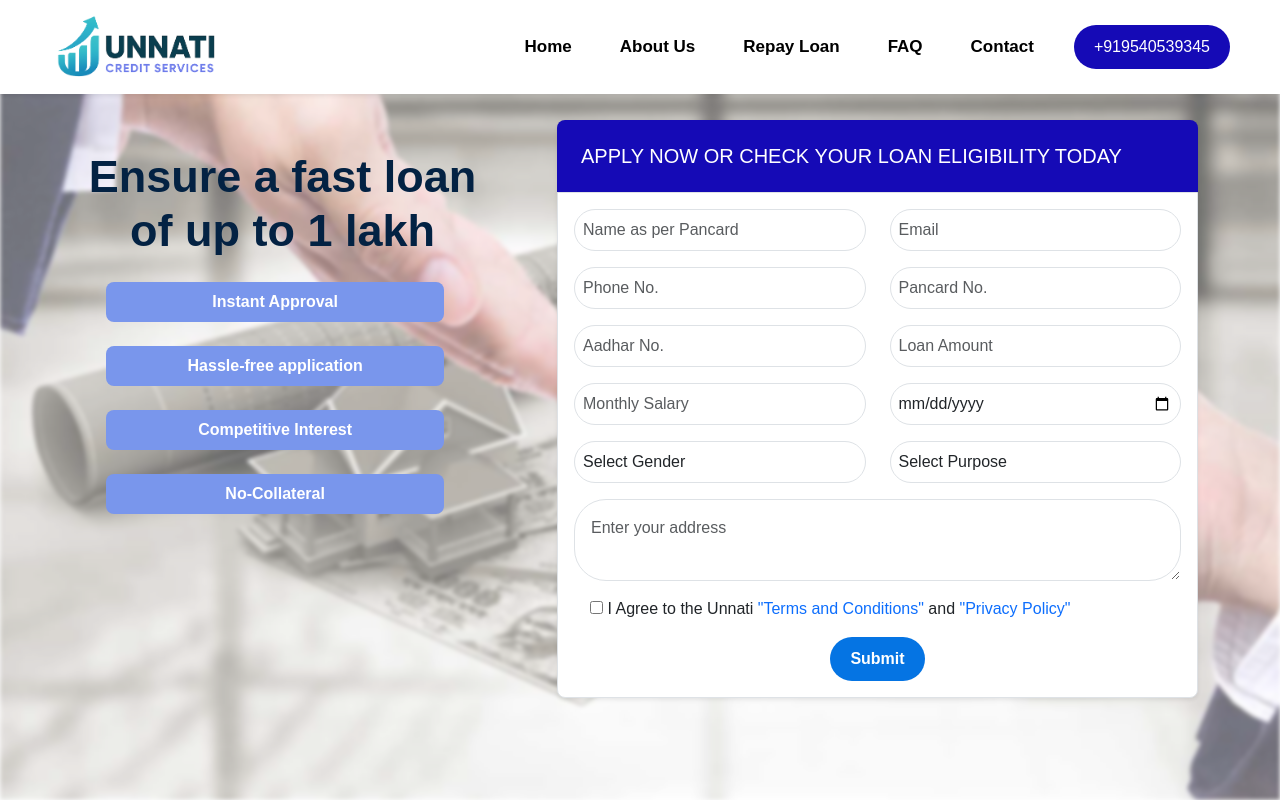
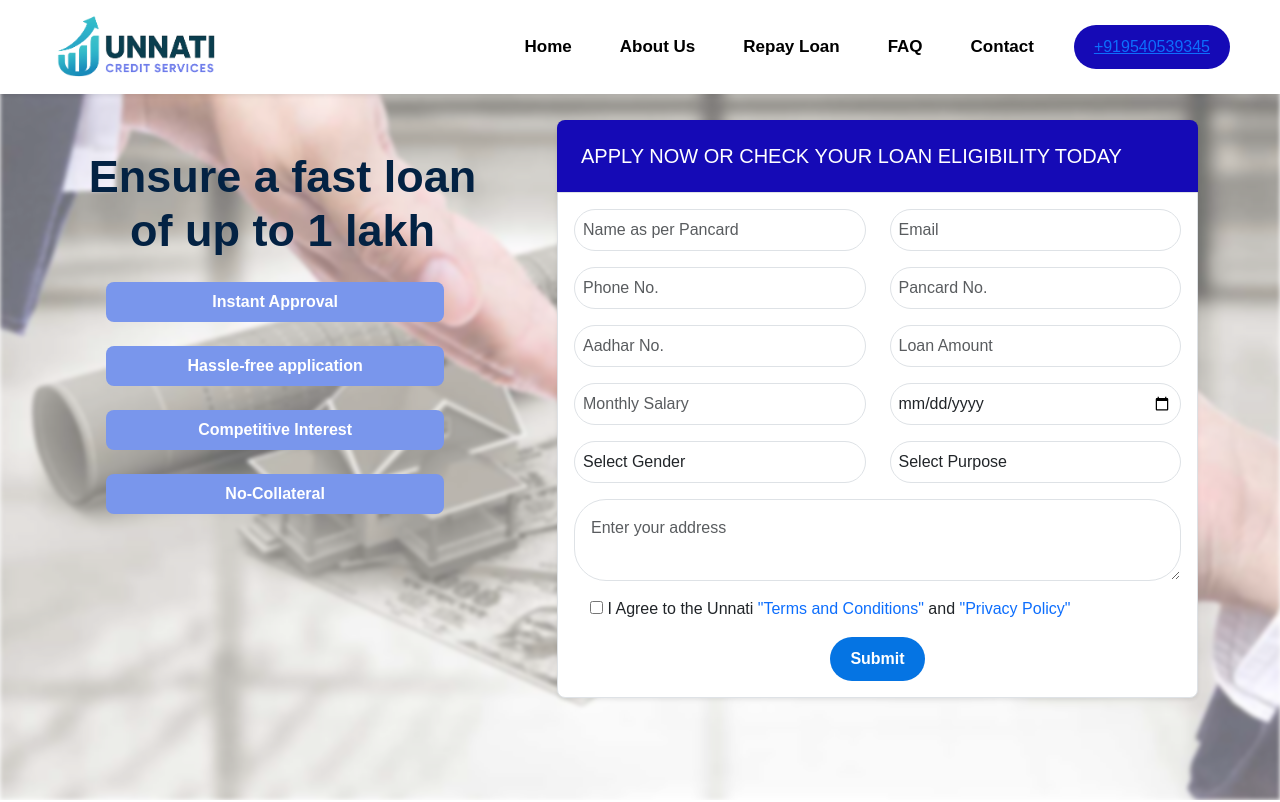
Before and after one commit to ritikagupta88/unnati_app, a React (Create React App) app: page / in a window 1280 px wide. Shown: the top 802 px of the page. Built offline with nearby package versions, Linux system fonts and the light colour scheme; the HTML template or start-up script is replaced by a standard one.

Commit message:
Updated contact link

```diff
--- a/src/mainpage.js
+++ b/src/mainpage.js
@@ -56,7 +56,7 @@ function Mainpage() {
                 </li>
               </ul>
               <button className="btn-number rounded-5 ms-3" type="button">
-                +919540539345
+                <a href="tel:+919540539345">+919540539345</a>
               </button>
             </div>
           </nav>
```
